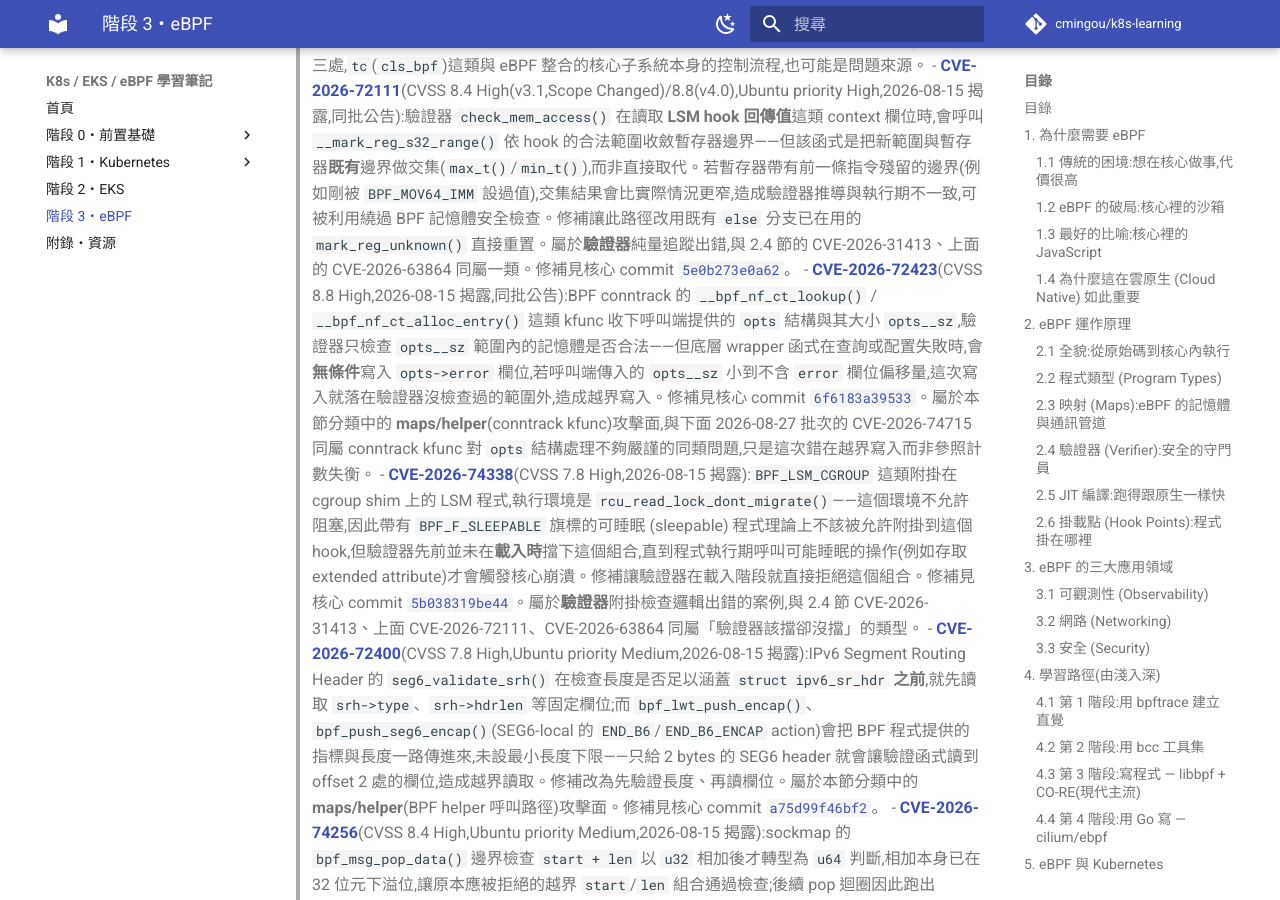
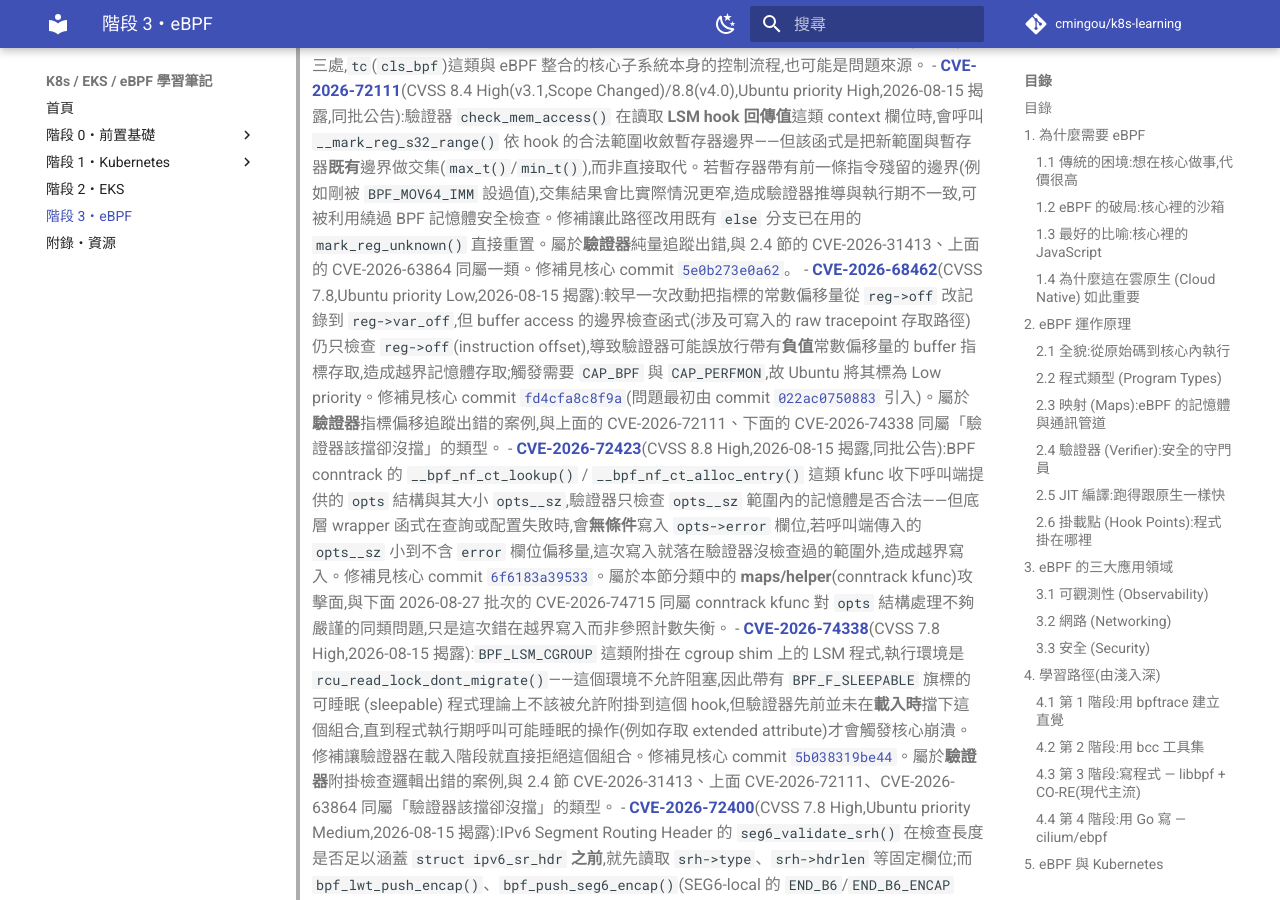
Before and after one commit to cmingou/k8s-learning, an MkDocs documentation site: the page built from docs/03-ebpf/README.md, in a window 1280 px wide and 900 px high, scrolled down 20097 px. Built offline with MkDocs 1.6.1 and Material for MkDocs 9.7.7, drawn with Linux system fonts in a browser that asks for light colours; comment, search, counter and statistics services are not loaded.

Commit message:
Add missing CVE-2026-68462 to eBPF kernel CVE list
Verifier bug from the 2026-08-15 batch (negative constant buffer
pointer offsets bypassing bounds checks via reg->off vs reg->var_off
mismatch) was missing even though ~12 other CVEs from the same
disclosure date were already documented. Verified against
ubuntu.com/security/CVE-2026-68462 and the referenced kernel fix
commit fd4cfa8c8f9a.

Co-Authored-By: Claude Sonnet 5 <noreply@anthropic.com>
Claude-Session: https://claude.ai/code/session_01K3PW6BN5QUPdxou3kE3wwo

```diff
--- a/docs/03-ebpf/README.md
+++ b/docs/03-ebpf/README.md
@@ -552,6 +552,7 @@ eBPF 的功能與核心版本**強相關**。各功能登場的大致里程碑(
 > - **[CVE-2026-74400](https://ubuntu.com/security/CVE-2026-74400)**(CVSS 未公布,Ubuntu priority Medium,2026-08-15 揭露):`bpf_set_dentry_xattr()` / `bpf_remove_dentry_xattr()` 這兩個 helper 在收到 negative dentry(例如來自 `security_inode_create()` 的呼叫路徑)時,`d_inode(dentry)` 會回傳 `NULL`,但程式碼沒檢查就直接 `inode_lock(inode)`,造成 NULL pointer dereference;相關權限檢查函式中原本用 `WARN_ON` 處理同一情況,在啟用 `panic_on_warn` 的系統上等於也能被觸發成阻斷服務。修補改為對 NULL inode 直接回傳 `-EINVAL`。修補見核心 commit [`07410646f6ff`](https://git.kernel.org/linus/07410646f6ff1d23222f105ccab778957d401bbe)。
 > - **[CVE-2026-74382](https://ubuntu.com/security/CVE-2026-74382)**(CVSS 未公布,Ubuntu priority Medium,2026-08-15 揭露):這筆不在驗證器/maps/helper 三分類內,而是 TC(traffic control)子系統的 `cls_bpf`——`cls_bpf_offload_cmd()` 在 offload rollback 失敗時,會用相同參數遞迴呼叫自己;若 rollback 本身持續失敗(不限 netdevsim 測試驅動,任何 `tc_setup_cb_replace()` 連續失敗兩次的網卡驅動都可能觸發),就會無窮遞迴耗盡核心堆疊,造成 stack overflow / 阻斷服務。修補改為只允許一次 rollback,失敗就直接回傳原始錯誤,不再遞迴。修補見核心 commit [`27db54b90bcc`](https://git.kernel.org/linus/27db54b90bcc7c37867fe664107fa25ea6a116e4)。提醒:這說明 eBPF 的攻擊面不只驗證器/maps/helper 三處,`tc`(`cls_bpf`)這類與 eBPF 整合的核心子系統本身的控制流程,也可能是問題來源。
 > - **[CVE-2026-72111](https://ubuntu.com/security/CVE-2026-72111)**(CVSS 8.4 High(v3.1,Scope Changed)/8.8(v4.0),Ubuntu priority High,2026-08-15 揭露,同批公告):驗證器 `check_mem_access()` 在讀取 **LSM hook 回傳值**這類 context 欄位時,會呼叫 `__mark_reg_s32_range()` 依 hook 的合法範圍收斂暫存器邊界——但該函式是把新範圍與暫存器**既有**邊界做交集(`max_t()`/`min_t()`),而非直接取代。若暫存器帶有前一條指令殘留的邊界(例如剛被 `BPF_MOV64_IMM` 設過值),交集結果會比實際情況更窄,造成驗證器推導與執行期不一致,可被利用繞過 BPF 記憶體安全檢查。修補讓此路徑改用既有 `else` 分支已在用的 `mark_reg_unknown()` 直接重置。屬於**驗證器**純量追蹤出錯,與 2.4 節的 CVE-2026-31413、上面的 CVE-2026-63864 同屬一類。修補見核心 commit [`5e0b273e0a62`](https://github.com/torvalds/linux/commit/5e0b273e0a62cc04ec338c7b502797c66c2ed42a)。
+> - **[CVE-2026-68462](https://ubuntu.com/security/CVE-2026-68462)**(CVSS 7.8,Ubuntu priority Low,2026-08-15 揭露):較早一次改動把指標的常數偏移量從 `reg->off` 改記錄到 `reg->var_off`,但 buffer access 的邊界檢查函式(涉及可寫入的 raw tracepoint 存取路徑)仍只檢查 `reg->off`(instruction offset),導致驗證器可能誤放行帶有**負值**常數偏移量的 buffer 指標存取,造成越界記憶體存取;觸發需要 `CAP_BPF` 與 `CAP_PERFMON`,故 Ubuntu 將其標為 Low priority。修補見核心 commit [`fd4cfa8c8f9a`](https://git.kernel.org/linus/fd4cfa8c8f9a17cdec0539334d28754bc1d8a5d9)(問題最初由 commit [`022ac0750883`](https://git.kernel.org/linus/022ac075088366b62e130da5e1b200bc93a47191) 引入)。屬於**驗證器**指標偏移追蹤出錯的案例,與上面的 CVE-2026-72111、下面的 CVE-2026-74338 同屬「驗證器該擋卻沒擋」的類型。
 > - **[CVE-2026-72423](https://ubuntu.com/security/CVE-2026-72423)**(CVSS 8.8 High,2026-08-15 揭露,同批公告):BPF conntrack 的 `__bpf_nf_ct_lookup()` / `__bpf_nf_ct_alloc_entry()` 這類 kfunc 收下呼叫端提供的 `opts` 結構與其大小 `opts__sz`,驗證器只檢查 `opts__sz` 範圍內的記憶體是否合法——但底層 wrapper 函式在查詢或配置失敗時,會**無條件**寫入 `opts->error` 欄位,若呼叫端傳入的 `opts__sz` 小到不含 `error` 欄位偏移量,這次寫入就落在驗證器沒檢查過的範圍外,造成越界寫入。修補見核心 commit [`6f6183a39533`](https://git.kernel.org/stable/c/6f6183a39533d727deaa5061cadae6dd9e6744d0)。屬於本節分類中的 **maps/helper**(conntrack kfunc)攻擊面,與下面 2026-08-27 批次的 CVE-2026-74715 同屬 conntrack kfunc 對 `opts` 結構處理不夠嚴謹的同類問題,只是這次錯在越界寫入而非參照計數失衡。
 > - **[CVE-2026-74338](https://ubuntu.com/security/CVE-2026-74338)**(CVSS 7.8 High,2026-08-15 揭露):`BPF_LSM_CGROUP` 這類附掛在 cgroup shim 上的 LSM 程式,執行環境是 `rcu_read_lock_dont_migrate()`——這個環境不允許阻塞,因此帶有 `BPF_F_SLEEPABLE` 旗標的可睡眠 (sleepable) 程式理論上不該被允許附掛到這個 hook,但驗證器先前並未在**載入時**擋下這個組合,直到程式執行期呼叫可能睡眠的操作(例如存取 extended attribute)才會觸發核心崩潰。修補讓驗證器在載入階段就直接拒絕這個組合。修補見核心 commit [`5b038319be44`](https://github.com/torvalds/linux/commit/5b038319be442c620f774e6fc9e9283deeca1c75)。屬於**驗證器**附掛檢查邏輯出錯的案例,與 2.4 節 CVE-2026-31413、上面 CVE-2026-72111、CVE-2026-63864 同屬「驗證器該擋卻沒擋」的類型。
 > - **[CVE-2026-72400](https://ubuntu.com/security/CVE-2026-72400)**(CVSS 7.8 High,Ubuntu priority Medium,2026-08-15 揭露):IPv6 Segment Routing Header 的 `seg6_validate_srh()` 在檢查長度是否足以涵蓋 `struct ipv6_sr_hdr` **之前**,就先讀取 `srh->type`、`srh->hdrlen` 等固定欄位;而 `bpf_lwt_push_encap()`、`bpf_push_seg6_encap()`(SEG6-local 的 `END_B6`/`END_B6_ENCAP` action)會把 BPF 程式提供的指標與長度一路傳進來,未設最小長度下限——只給 2 bytes 的 SEG6 header 就會讓驗證函式讀到 offset 2 處的欄位,造成越界讀取。修補改為先驗證長度、再讀欄位。屬於本節分類中的 **maps/helper**(BPF helper 呼叫路徑)攻擊面。修補見核心 commit [`a75d99f46bf2`](https://github.com/torvalds/linux/commit/a75d99f46bf21b45965ce39c5cfb3b8bb5ffb1aa)。
```
